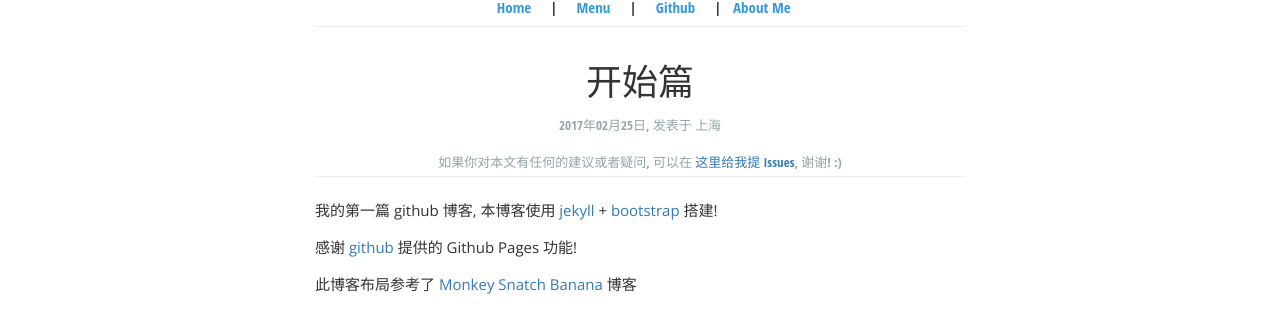
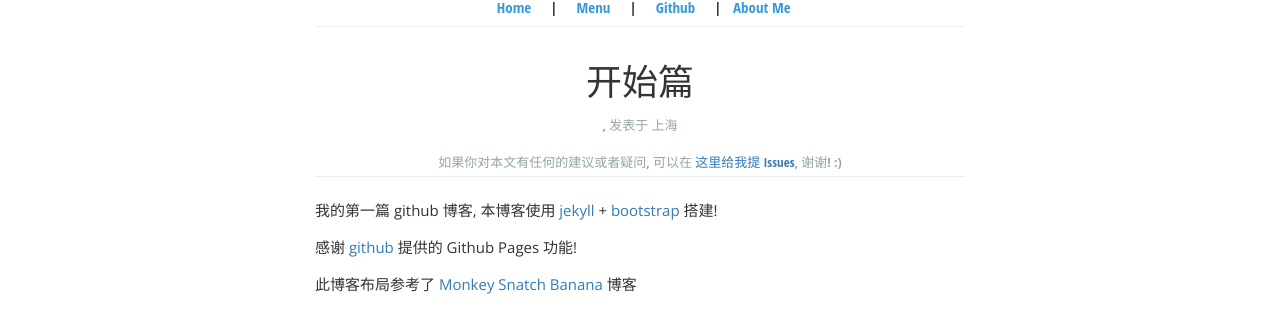
Before and after one commit to ChinaRiven/ChinaRiven.github.io, a Jekyll site: the page built from _posts/2017-02-25-Getting-Started.md, in a window 1280 px wide. Shown: the part 136-445 px from the top of the page. Built offline with Jekyll 4.4.1, drawn with Linux system fonts in a browser that asks for light colours.

Commit message:
Update 2017-02-25-Getting-Started.md

````diff
--- a/_posts/2017-02-25-Getting-Started.md
+++ b/_posts/2017-02-25-Getting-Started.md
@@ -1,7 +1,7 @@
 ---
 layout: post_layout
 title: 开始篇
-time: 2017年02月25日
+time:
 location: 上海
 pulished: true
 excerpt_separator: "```"
````
